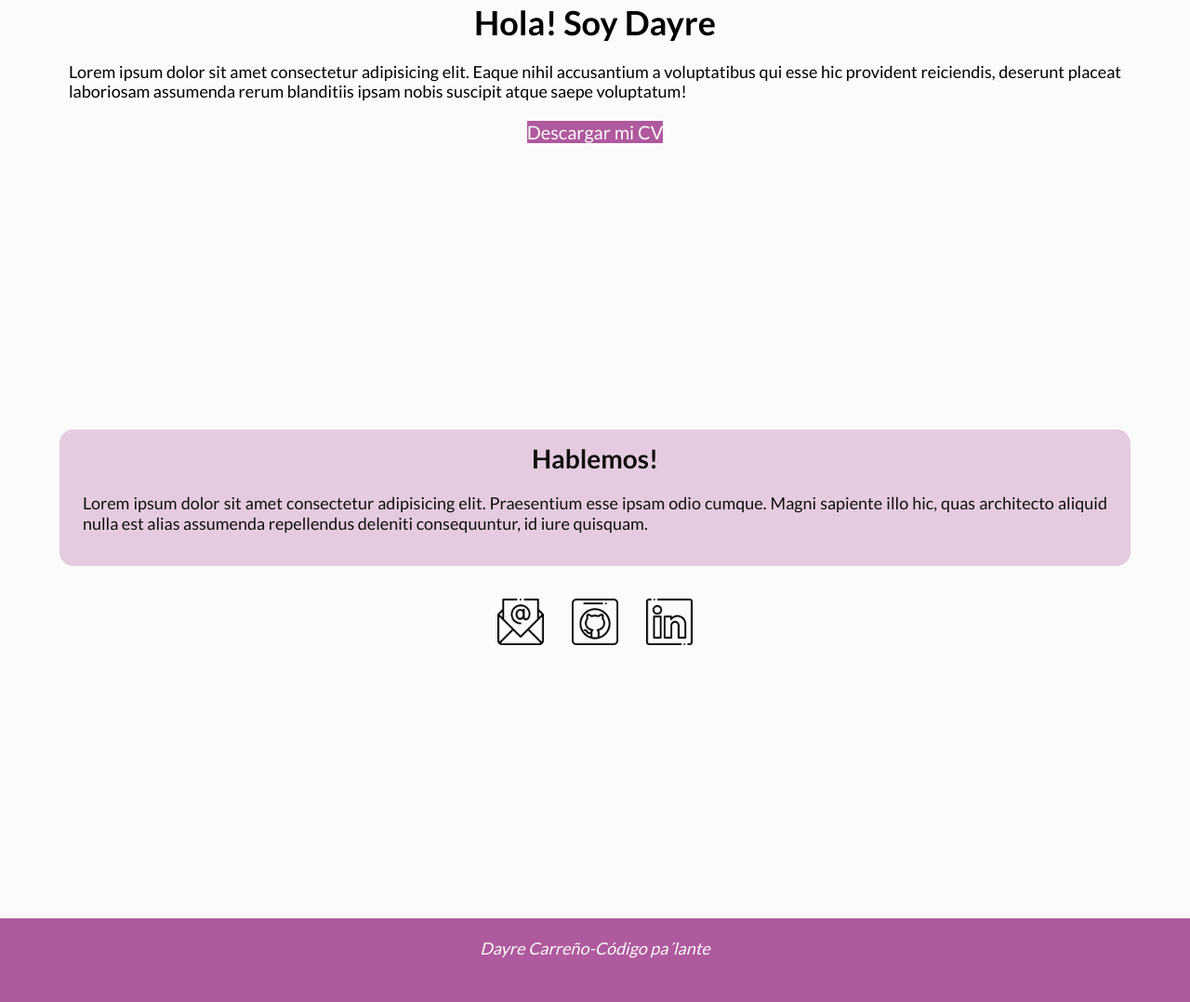
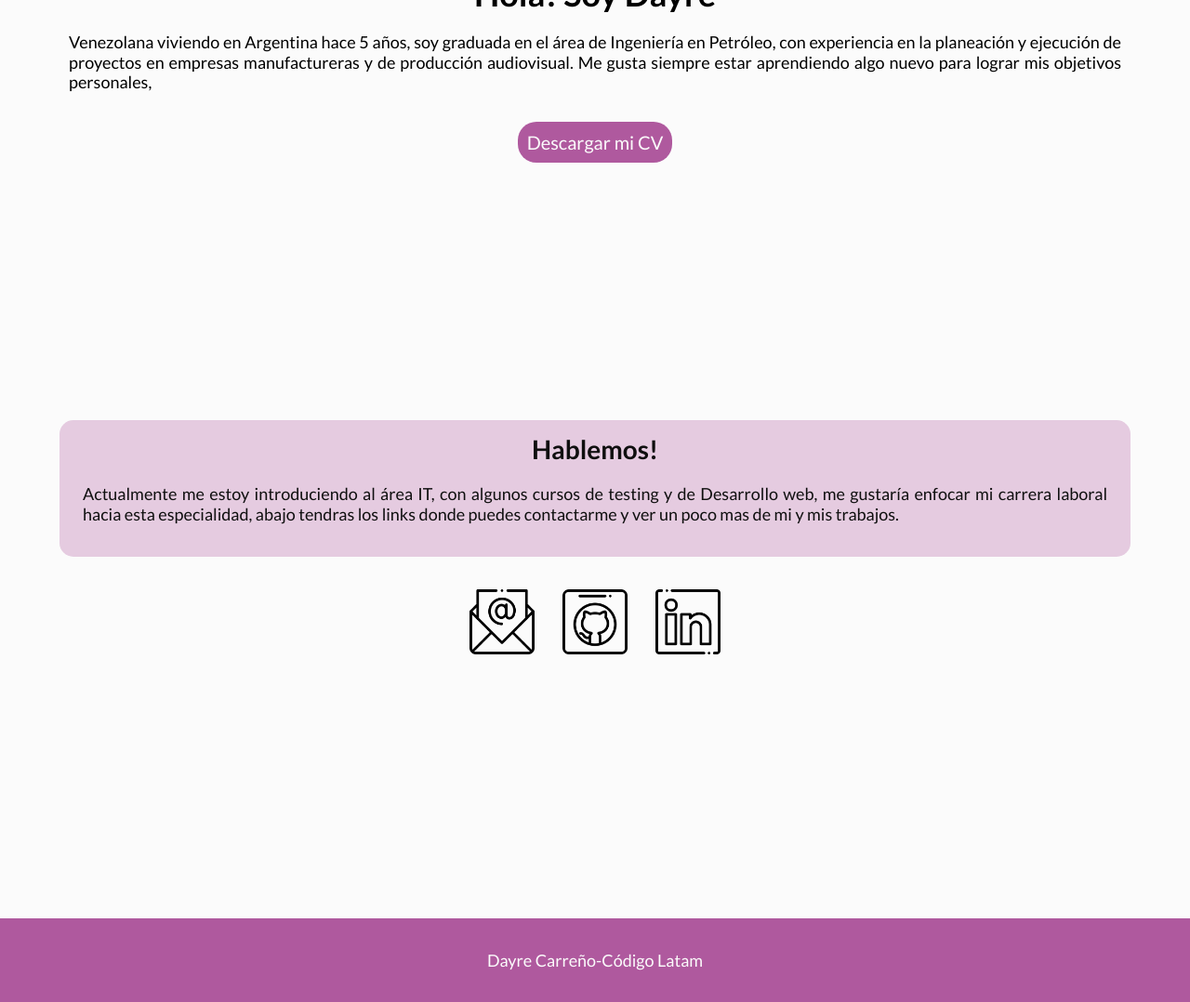
Before and after one commit to DayreC/codigopalante, a plain HTML site: page index.html in a window 1280 px wide. Shown: the part 612-1690 px from the top of the page at 93% size. Drawn offline with Linux system fonts and the light colour scheme.

Commit message:
cambios en el texto de secciones

```diff
--- a/css/styles.css
+++ b/css/styles.css
@@ -29,7 +29,8 @@ header{
     justify-content: space-between;
     align-items: center;
     width: 100%;
-    padding: 30px;
+    padding-right: 50px;
+    padding-left: 20px;
     max-width: 1200px;
     margin:auto;
     height: 90px;
@@ -42,6 +43,8 @@ background-color: #fbfbfb;
 box-shadow: 0 3px 10px -5px #5f5f5f;
 
 }
+
+
 #menu{
     display: flex;
     font-size: 20px;
@@ -55,7 +58,7 @@ box-shadow: 0 3px 10px -5px #5f5f5f;
     width: 400px;
     border:solid 2px black;
     border-radius: 50%;
-    margin-top: 110px;
+    margin-top: 90px;
     margin-bottom: 10px;
     text-align: center;
 }
@@ -98,7 +101,8 @@ h2 {
     background-color: #af599e;
     color: #fbfbfb;
     font-size: 20px;
-
+    border-radius: 20px;
+    padding: 10px;
 }
 
 
@@ -127,12 +131,16 @@ p { margin-top: 20px;
 
 .iconos{
     margin: 15px;
+    width:70px;
+    height: 70px;
 }
 footer{
     background-color: #af599e;
     color: #fbfbfb;
     height: 90px;
     text-align: center;
+    padding: 35px;
+
 }
 
 /* Recomendaciones!
--- a/index.html
+++ b/index.html
@@ -32,10 +32,9 @@
             <article>
                 <h1>Hola! Soy Dayre</h1>
                 <p>
-                    Lorem ipsum dolor sit amet consectetur adipisicing elit. Eaque nihil accusantium a voluptatibus qui
-                    esse hic provident reiciendis, deserunt placeat laboriosam assumenda rerum blanditiis ipsam nobis
-                    suscipit atque saepe voluptatum!
+                   Venezolana viviendo en Argentina hace 5 años, soy graduada en el área de Ingeniería en Petróleo, con experiencia en la planeación y ejecución de proyectos en empresas manufactureras y de producción audiovisual. Me gusta siempre estar aprendiendo algo nuevo para lograr mis objetivos personales,
                 </p>
+                <br>
                 <a href="doc/Mi CV muestraejemplo.pdf"
                 target="_blank" class="boton"> Descargar mi CV </a>
             </article>
@@ -45,9 +44,7 @@
             <article class="hablemos">
                 <h2>Hablemos!</h2>
                 <p>
-                    Lorem ipsum dolor sit amet consectetur adipisicing elit. Praesentium esse ipsam odio        cumque. Magni
-                    sapiente illo hic, quas architecto aliquid nulla est alias assumenda repellendus deleniti
-                    consequuntur, id iure quisquam.</p>
+                    Actualmente me estoy introduciendo al área IT, con algunos cursos de testing y de Desarrollo web, me gustaría enfocar mi carrera laboral hacia esta especialidad,  abajo tendras los links donde puedes contactarme y ver un poco mas de mi y mis trabajos.</p>
             </article>
             <article>
                 <ul id="icon">
@@ -61,10 +58,7 @@
     </main>
 
     <footer>
-        <br>
-        <i>Dayre Carreño-Código pa´lante</i>
-        <br>
-        <br>
+        Dayre Carreño-Código Latam
     </footer>
 </body>
 
```
